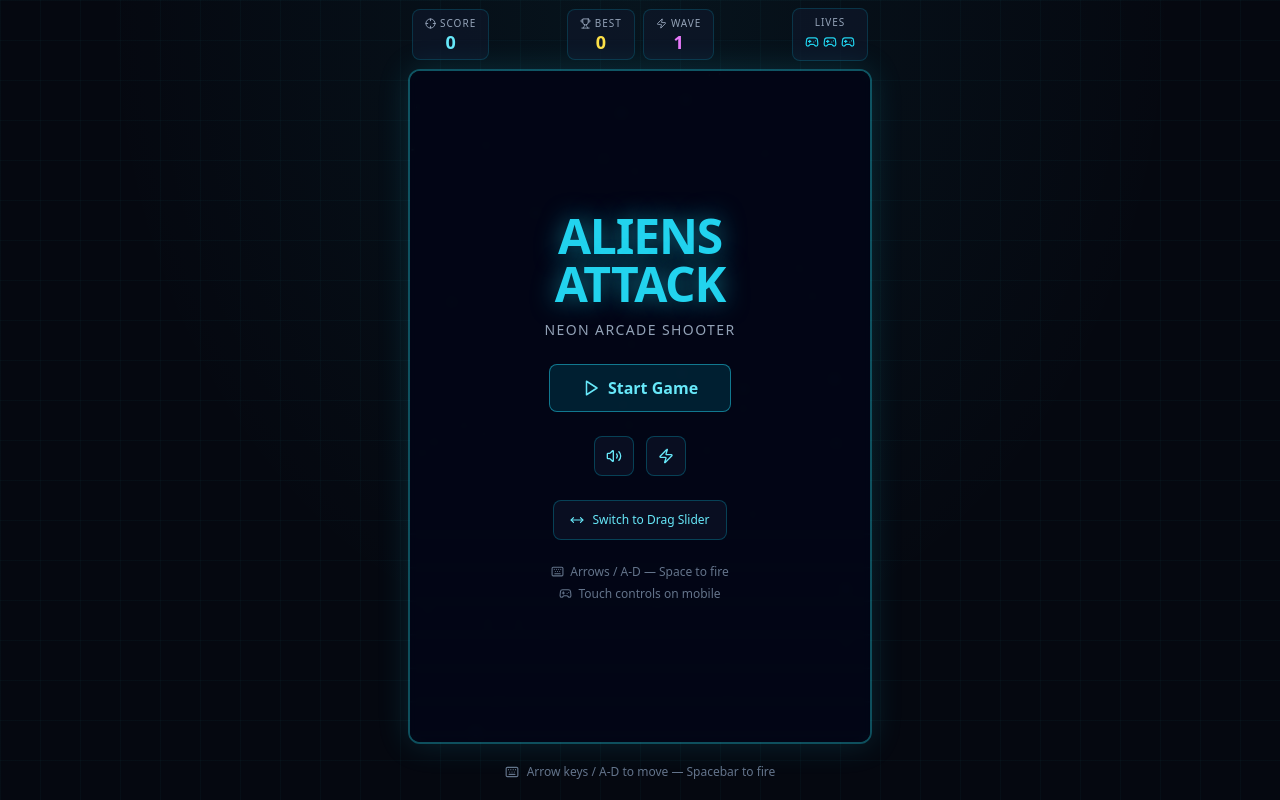
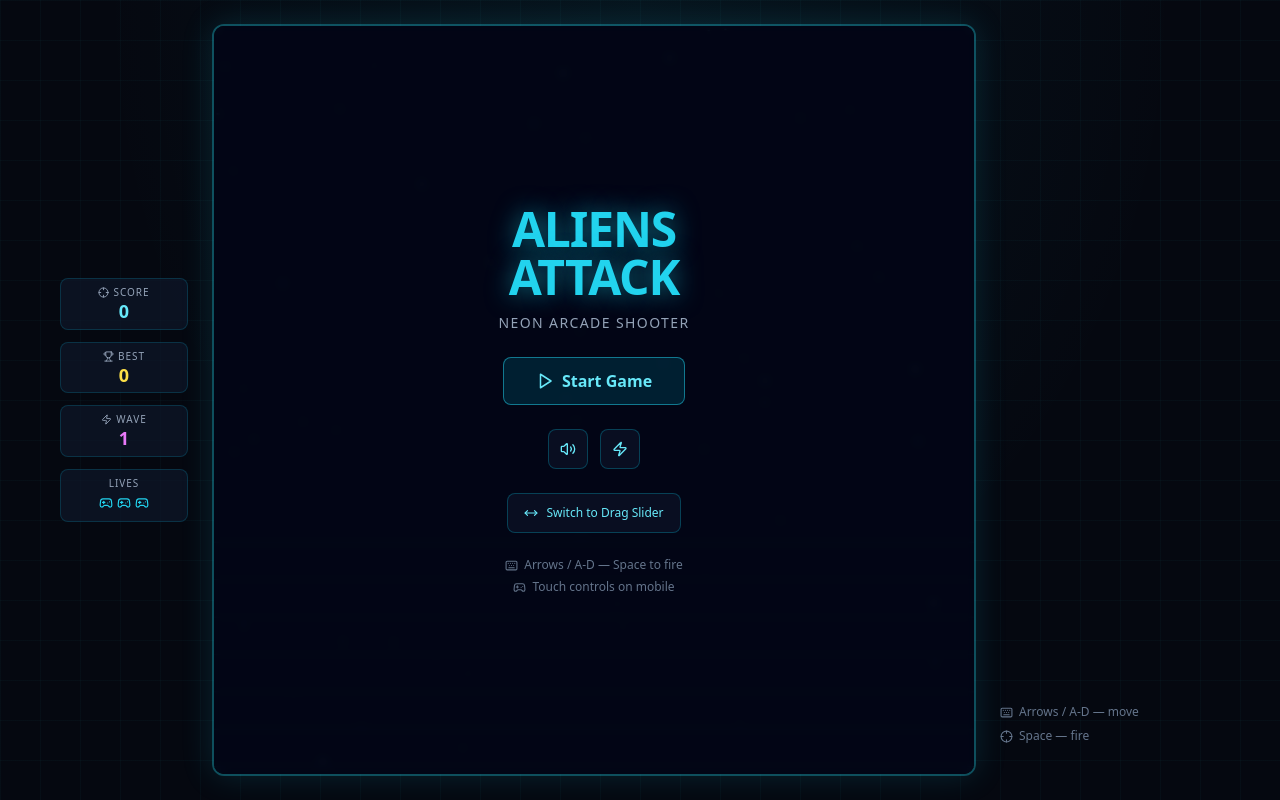
Before and after one commit to puresight/aliens-attack, a React (Vite) app: page / in a window 1280 px wide. Built offline with nearby package versions, Linux system fonts and the light colour scheme.

Commit message:
Updated App.tsx

```diff
--- a/src/App.tsx
+++ b/src/App.tsx
@@ -127,6 +127,9 @@ export default function App() {
   const [isTouch, setIsTouch] = useState(
     () => typeof window !== 'undefined' && window.matchMedia('(pointer: coarse)').matches
   );
+  const [isWide, setIsWide] = useState(
+    () => typeof window !== 'undefined' && window.matchMedia('(min-width: 900px)').matches
+  );
   const [gpActive, setGpActive] = useState(false);
   const [gpToast, setGpToast] = useState<string | null>(null);
   const [touchOverride, setTouchOverride] = useState(false);
@@ -187,6 +190,15 @@ export default function App() {
   useEffect(() => {
     const mq = window.matchMedia('(pointer: coarse)');
     const check = () => setIsTouch(mq.matches);
+    check();
+    mq.addEventListener?.('change', check);
+    return () => mq.removeEventListener?.('change', check);
+  }, []);
+
+  // wide layout (HUD strip + side hints) vs compact in-frame layout
+  useEffect(() => {
+    const mq = window.matchMedia('(min-width: 900px)');
+    const check = () => setIsWide(mq.matches);
     check();
     mq.addEventListener?.('change', check);
     return () => mq.removeEventListener?.('change', check);
@@ -424,18 +436,22 @@ export default function App() {
       className="h-[100dvh] w-full arcade-bg flex items-center justify-center overflow-hidden"
       style={{ overscrollBehavior: 'none' }}
     >
-      <div className="flex flex-col h-full w-full max-w-[480px]">
-        {/* Top HUD */}
-        <header
-          className="flex items-center justify-between gap-2 px-3"
-          style={{ paddingTop: 'calc(env(safe-area-inset-top, 0px) + 8px)' }}
+      <div
+        className={
+          isWide
+            ? 'flex h-full w-full max-w-[1200px] gap-4 px-5 py-4'
+            : 'flex flex-col h-full w-full max-w-[480px]'
+        }
+        style={
+          isWide
+            ? undefined
+            : { paddingTop: 'calc(env(safe-area-inset-top, 0px) + 6px)' }
+        }
       >
+        {isWide && (
+          <aside className="flex flex-col justify-center gap-3 w-[128px] shrink-0">
             <StatPill
-            icon={
-              <span className="flex items-center gap-0.5">
-                <Crosshair size={11} />
-              </span>
-            }
+              icon={<Crosshair size={11} />}
               label="Score"
               value={
                 <span className="flex items-center gap-1">
@@ -445,7 +461,6 @@ export default function App() {
               }
               accent="#67e8f9"
             />
-          <div className="flex items-center gap-2">
             <StatPill
               icon={<Trophy size={11} />}
               label="Best"
@@ -453,7 +468,7 @@ export default function App() {
               accent="#fde047"
             />
             <StatPill icon={<Zap size={11} />} label="Wave" value={state.wave} accent="#e879f9" />
-          </div>
+            <LivesDisplay lives={state.lives} />
             {gpActive && (
               <span
                 className="flex items-center gap-1 text-[10px] uppercase tracking-widest text-emerald-300 animate-pulse-glow"
@@ -462,8 +477,8 @@ export default function App() {
                 <Gamepad2 size={12} /> Pad
               </span>
             )}
-          <LivesDisplay lives={state.lives} />
-        </header>
+          </aside>
+        )}
 
         {/* Canvas with arcade border */}
         <main className="flex-1 min-h-0 flex items-center justify-center px-2 py-2">
@@ -476,6 +491,45 @@ export default function App() {
             }}
           >
             <canvas ref={canvasRef} className="absolute inset-0 w-full h-full touch-none" />
+
+            {/* Compact in-frame HUD (narrow screens) */}
+            {!isWide && (
+              <div className="absolute top-1.5 inset-x-2 z-30 flex items-center justify-between pointer-events-none">
+                <span className="flex items-center gap-1 rounded bg-slate-950/60 px-2 py-0.5 text-xs font-bold tabular-nums text-cyan-300">
+                  {state.score}
+                  <MultiplierBadge multiplier={state.multiplier} />
+                </span>
+                <div className="flex items-center gap-1">
+                  <span className="rounded bg-slate-950/60 px-2 py-0.5 text-xs font-bold tabular-nums text-yellow-300">
+                    {state.highScore}
+                  </span>
+                  <span className="rounded bg-slate-950/60 px-2 py-0.5 text-xs font-bold tabular-nums text-fuchsia-300">
+                    W{state.wave}
+                  </span>
+                  <span className="flex items-center gap-0.5 rounded bg-slate-950/60 px-2 py-1">
+                    {Array.from({ length: 3 }).map((_, i) => (
+                      <Gamepad2
+                        key={i}
+                        size={10}
+                        className={i < state.lives ? 'text-cyan-400' : 'text-slate-700'}
+                      />
+                    ))}
+                  </span>
+                  {gpActive && (
+                    <Gamepad2 size={12} className="text-emerald-300 animate-pulse-glow" />
+                  )}
+                </div>
+              </div>
+            )}
+
+            {/* In-frame keyboard hint (narrow desktop) */}
+            {!isWide && !isTouch && (
+              <div className="absolute bottom-2 inset-x-0 z-30 flex justify-center pointer-events-none">
+                <span className="flex items-center gap-1.5 rounded-full bg-slate-950/60 px-3 py-1 text-[10px] text-slate-400">
+                  <Keyboard size={11} /> Arrows / A-D to move — Spacebar to fire
+                </span>
+              </div>
+            )}
 
             {/* Menu */}
             {status === 'menu' && (
@@ -620,7 +674,7 @@ export default function App() {
             {/* Pull-down gesture indicator */}
             {(pullProgress > 0 || (isTouch && playing && !gpActive)) && (
               <div
-                className="absolute top-2 left-1/2 -translate-x-1/2 z-50 pointer-events-none"
+                className="absolute top-8 left-1/2 -translate-x-1/2 z-50 pointer-events-none"
                 style={{
                   opacity:
                     pullProgress > 0 ? 0.55 + 0.45 * pullProgress : 0.3,
@@ -643,6 +697,23 @@ export default function App() {
           </div>
         </main>
 
+        {/* Hints in the right bottom quadrant (wide screens) */}
+        {isWide && !isTouch && (
+          <aside className="flex flex-col justify-end items-start w-[180px] shrink-0 gap-2 pb-10 text-xs text-slate-500">
+            <span className="flex items-center gap-1.5">
+              <Keyboard size={13} /> Arrows / A-D — move
+            </span>
+            <span className="flex items-center gap-1.5">
+              <Crosshair size={13} /> Space — fire
+            </span>
+            {gpActive && (
+              <span className="flex items-center gap-1.5 text-emerald-300/80">
+                <Gamepad2 size={13} /> Controller active
+              </span>
+            )}
+          </aside>
+        )}
+
         {/* Gamepad connected toast */}
         {gpToast && (
           <div className="fixed left-1/2 -translate-x-1/2 z-50 animate-fade-in" style={{ top: 'calc(env(safe-area-inset-top, 0px) + 12px)' }}>
@@ -661,7 +732,7 @@ export default function App() {
           className="px-3"
           style={{ paddingBottom: 'calc(env(safe-area-inset-bottom, 0px) + 8px)' }}
         >
-          {isTouch && !(gpActive && !touchOverride) ? (
+          {isTouch && !(gpActive && !touchOverride) && (
             settings.controlMode === 'buttons' ? (
               <div className="flex items-center justify-center gap-3 py-1">
                 <button
@@ -707,16 +778,6 @@ export default function App() {
                 </div>
               </div>
             )
-          ) : gpActive ? (
-            <div className="flex items-center justify-center gap-2 py-3 text-xs text-emerald-300/80">
-              <Gamepad2 size={14} />
-              <span>Controller active — D-Pad / stick to move, A or trigger to fire</span>
-            </div>
-          ) : (
-            <div className="flex items-center justify-center gap-2 py-3 text-xs text-slate-500">
-              <Keyboard size={14} />
-              <span>Arrow keys / A-D to move — Spacebar to fire</span>
-            </div>
           )}
         </footer>
       </div>
```
Lines whose indentation alone changed are shown as unchanged.
